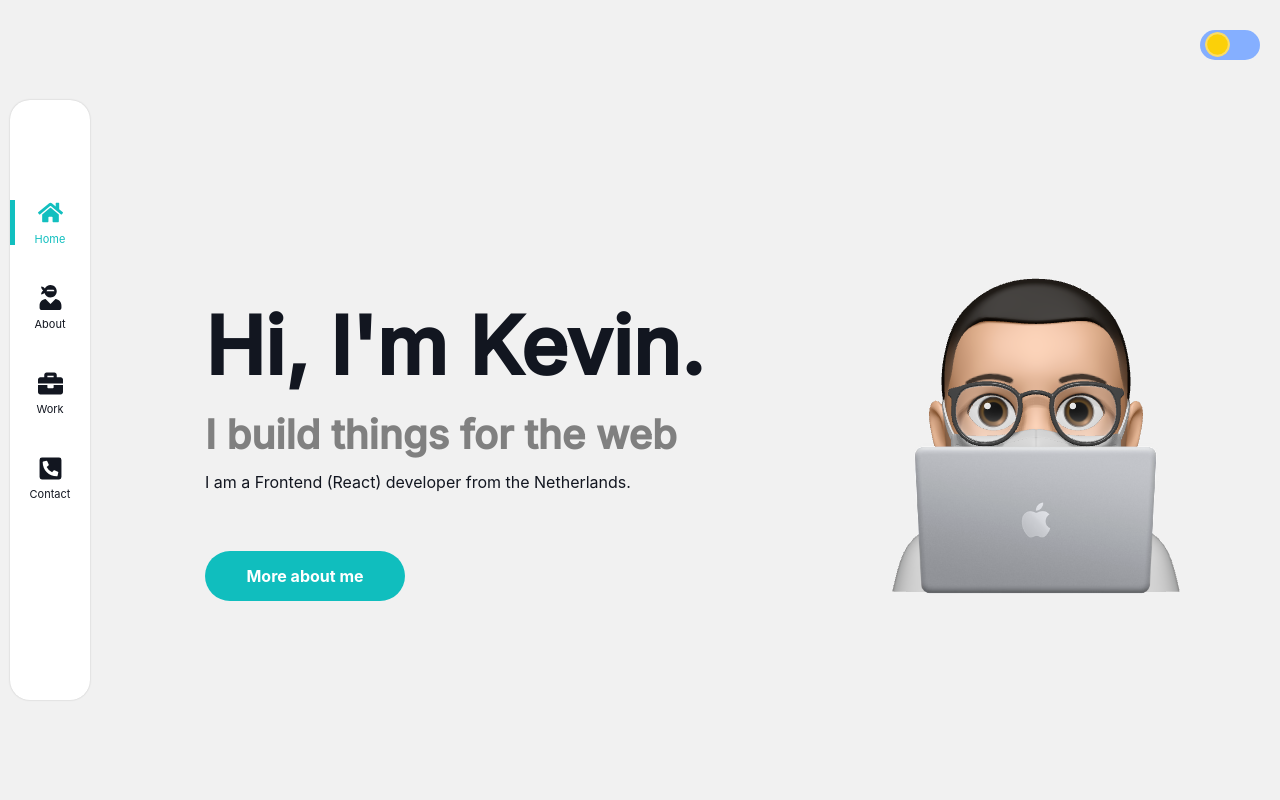
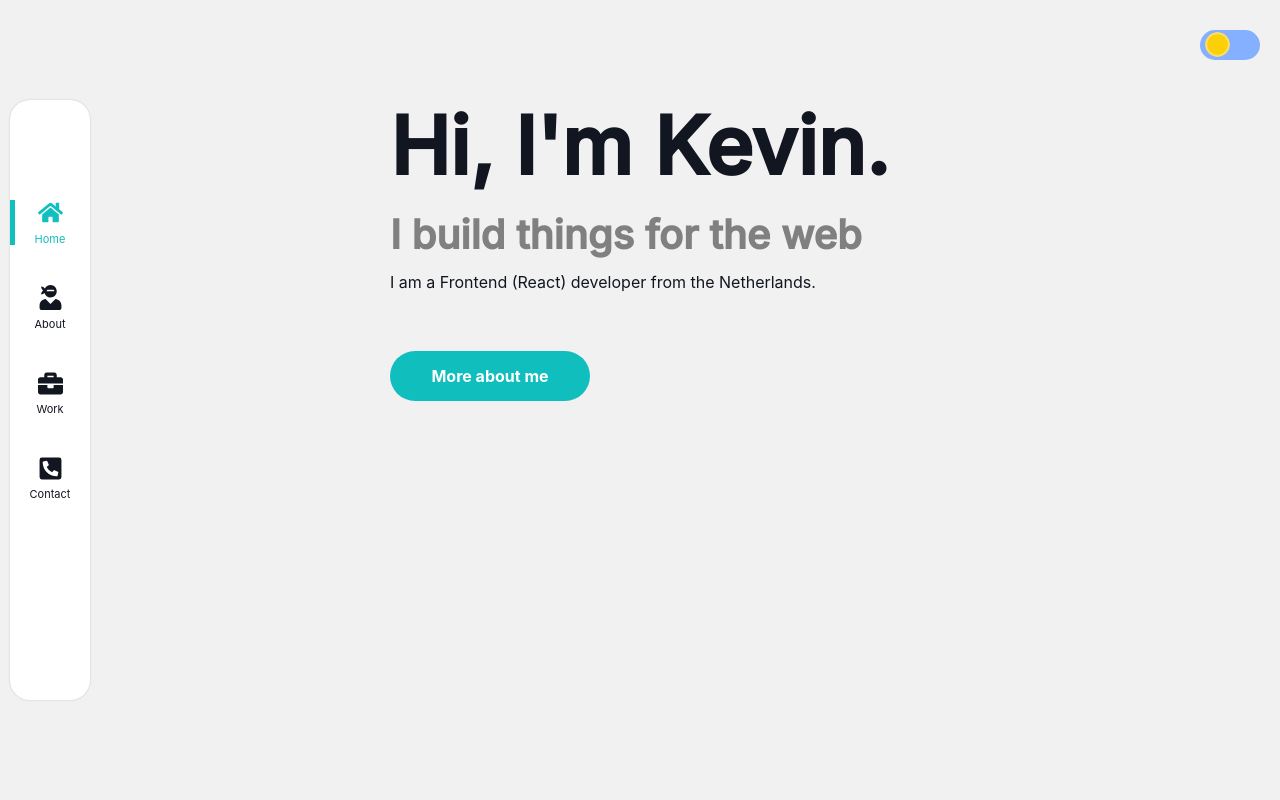
Before and after one commit to Madses/portfolio, a React (Create React App) app: page / in a window 1280 px wide. Shown: the top 800 px of the page. Built offline with nearby package versions, Linux system fonts and the light colour scheme.

Commit message:
layout changes to home

```diff
--- a/src/components/Container/Container.js
+++ b/src/components/Container/Container.js
@@ -14,7 +14,9 @@ export default function Container() {
                 <S.Section id="home">
                     <Home />
                 </S.Section>
-                <S.Section id="about"></S.Section>
+                <S.Section id="about">
+                    <Home />
+                </S.Section>
             </S.Container>
         </>
     );
--- a/src/components/Container/Container.styled.js
+++ b/src/components/Container/Container.styled.js
@@ -8,7 +8,7 @@ export const Container = styled.div`
 
 export const Section = styled.div`
     width: 100%;
-    height: 100vh;
+    height: auto;
     background-color: ${props => props.theme.body};
     transition: 0.2s;
 `;
--- a/src/pages/Home/Home.js
+++ b/src/pages/Home/Home.js
@@ -6,15 +6,19 @@ import memoji from "../../assets/memoji-computer.png";
 export default function Home() {
     return (
         <S.Container>
+            <S.Content>
                 <S.TextArea>
                     <h1>Hi, I'm Kevin.</h1>
                     <h2>I build things for the web</h2>
-                <p>I am a Frontend (React) developer from the Netherlands.</p>
+                    <p>
+                        I am a Frontend (React) developer from the Netherlands.
+                    </p>
                     <ButtonPrimary to="about" smooth={true} duration="500">
                         More about me
                     </ButtonPrimary>
                 </S.TextArea>
-            <S.ImageContainer src={memoji} />
+                <S.Image src={memoji} />
+            </S.Content>
         </S.Container>
     );
 }
--- a/src/pages/Home/Home.styled.js
+++ b/src/pages/Home/Home.styled.js
@@ -1,16 +1,21 @@
 import styled from "styled-components";
 
 export const Container = styled.div`
-    width: 100%;
-    height: 100%;
     display: flex;
-    gap: 20px;
-    color: ${props => props.theme.text};
+    flex-direction: column;
+    justify-content: center;
+    align-items: center;
+    height: 100vh;
+`;
+
+export const Content = styled.div`
+    width: 70%;
+    max-width: 1800px;
+    min-height: 600px;
+    display: flex;
+    justify-content: center;
     border-radius: 15px;
-    justify-content: center;
     flex-wrap: wrap;
-    padding-top: 200px;
-    padding-left: 50px;
 `;
 
 export const TextArea = styled.div`
@@ -19,6 +24,7 @@ export const TextArea = styled.div`
     padding: 100px;
     display: flex;
     flex-direction: column;
+    color: ${props => props.theme.text};
 
     h1 {
         font-size: 80px;
@@ -42,7 +48,7 @@ export const TextArea = styled.div`
     }
 `;
 
-export const ImageContainer = styled.div`
+export const Image = styled.div`
     width: 400px;
     height: 400px;
     text-align: center;
```
Lines whose indentation alone changed are shown as unchanged.
